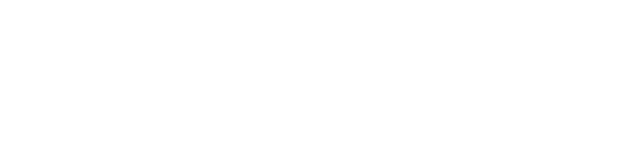
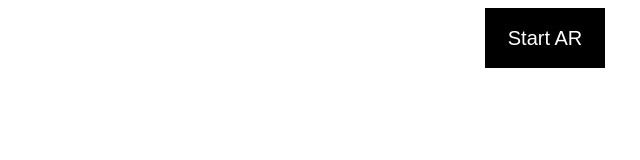
Before and after one commit to egmCeiRyu/arTest, a website: page index.html in a window 1280 px wide. Shown: the whole page, without its empty margins (640-1280 px from the left). Drawn offline with Linux system fonts and the light colour scheme; some packages are replaced by stand-ins of ours; a script that the page names is missing.

Commit message:
Update index.html

```diff
--- a/index.html
+++ b/index.html
@@ -17,6 +17,20 @@
       ar
       shadow-intensity="1"
       camera-controls touch-action="pan-y">
+      <button id="ar-button" slot="ar-button">Start AR</button>
       </model-viewer>
+
+    <style>
+      #ar-button{
+        width: 120px;
+        height:60px;
+        position:absolute;
+        right:35px;
+        background-color:black;
+        color:white;
+        border:none;
+        font-size:20px;
+      }
+    </style>
   </body>
 </html>
```
